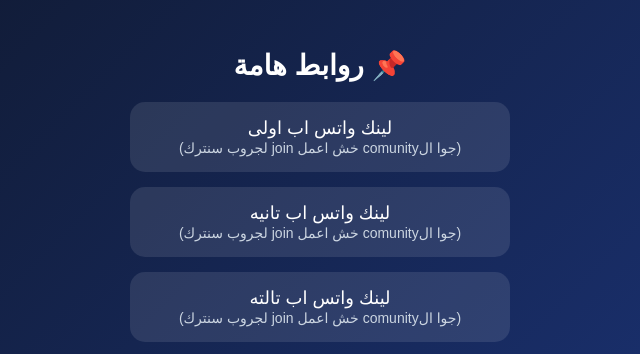
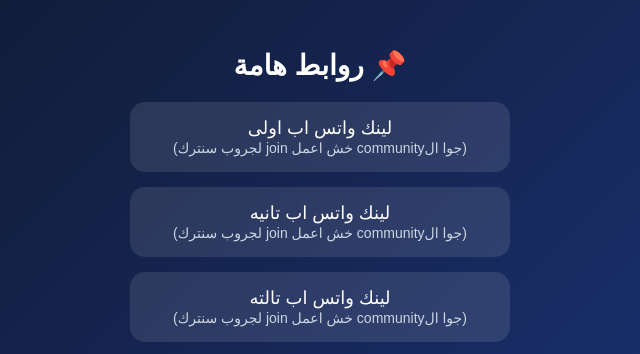
Before and after one commit to Yamenxy/SocialData, a plain HTML site: page index.html in a window 1280 px wide. Shown: the top 354 px of the page, 320-960 px from the left. Drawn offline with Linux system fonts and the light colour scheme.

Commit message:
Update index.html

```diff
--- a/index.html
+++ b/index.html
@@ -47,17 +47,17 @@
 
   <div class="link-card">
     <a href="https://chat.whatsapp.com/BTBX4nFoVHA1lZs9CoAKAN" target="_blank">لينك واتس اب اولى</a>
-    <small>(جوا الcomunity خش اعمل join لجروب سنترك)</small>
+    <small>(جوا الcommunity خش اعمل join لجروب سنترك)</small>
   </div>
 
   <div class="link-card">
     <a href="https://chat.whatsapp.com/GgyIhEltDET5qhzTocY02V" target="_blank">لينك واتس اب تانيه</a>
-    <small>(جوا الcomunity خش اعمل join لجروب سنترك)</small>
+    <small>(جوا الcommunity خش اعمل join لجروب سنترك)</small>
   </div>
 
   <div class="link-card">
     <a href="https://chat.whatsapp.com/Exbh4zQuhsVK0PkUQAuyYN" target="_blank">لينك واتس اب تالته</a>
-    <small>(جوا الcomunity خش اعمل join لجروب سنترك)</small>
+    <small>(جوا الcommunity خش اعمل join لجروب سنترك)</small>
   </div>
 
   <div class="link-card">
```
